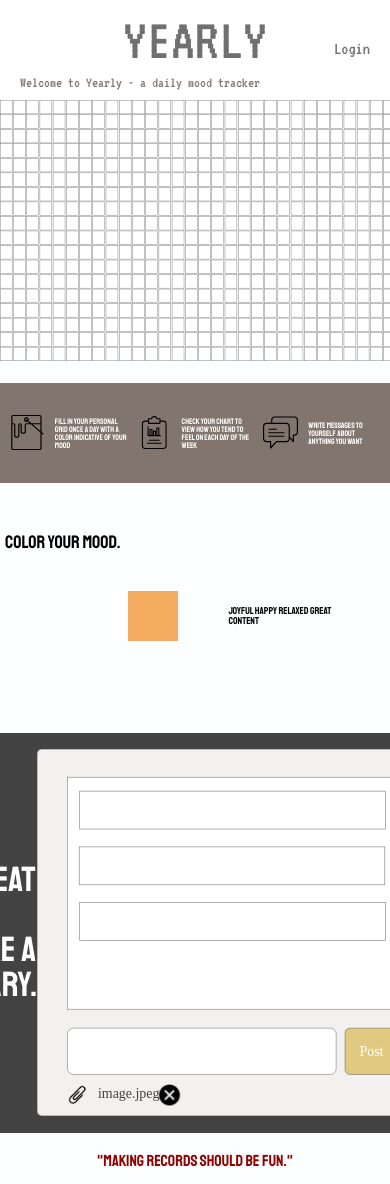
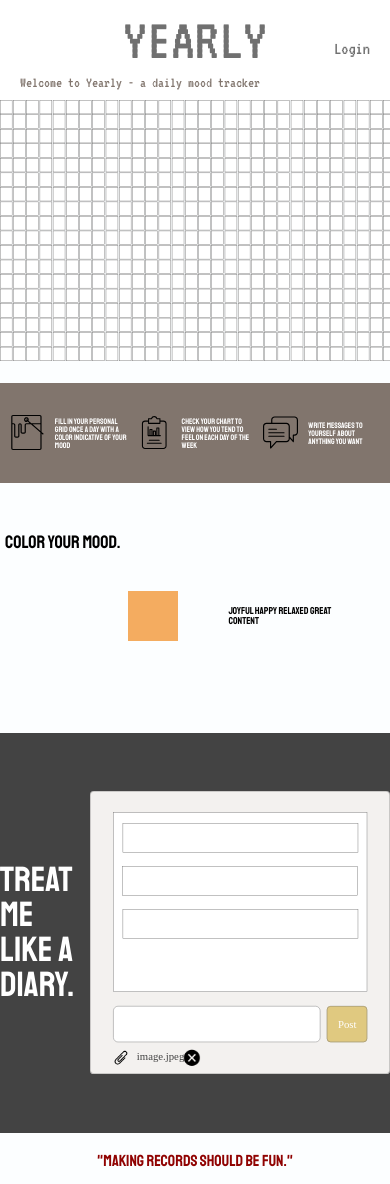
Before and after one commit to jemilalghani/personal-project, a React (Create React App) app: page / in a window 390 px wide. Built offline with nearby package versions, Linux system fonts and the light colour scheme; no server answers.

Commit message:
landing messager img

```diff
--- a/src/components/ChartWindow/ChatWindow.css
+++ b/src/components/ChartWindow/ChatWindow.css
@@ -44,8 +44,3 @@
     height: 400px;
   }
 }
-@media screen and (max-height: 600px) {
-  .chat-container {
-    height: 80px;
-  }
-}
--- a/src/components/LandingPage/LandingPage.css
+++ b/src/components/LandingPage/LandingPage.css
@@ -121,6 +121,7 @@
   }
   .landing-message > img {
     margin-left: 0px;
+    width: 300px;
   }
   .landing-message {
     margin-top: 0px;
```
